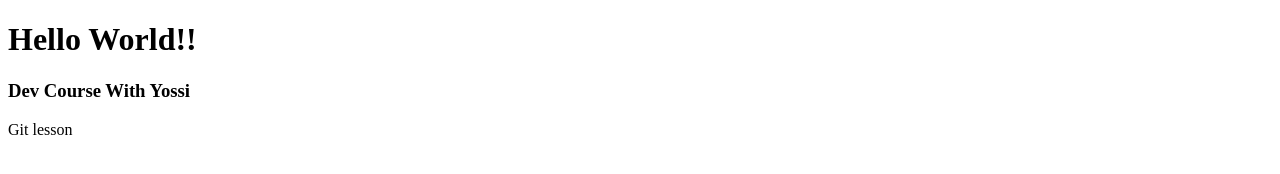
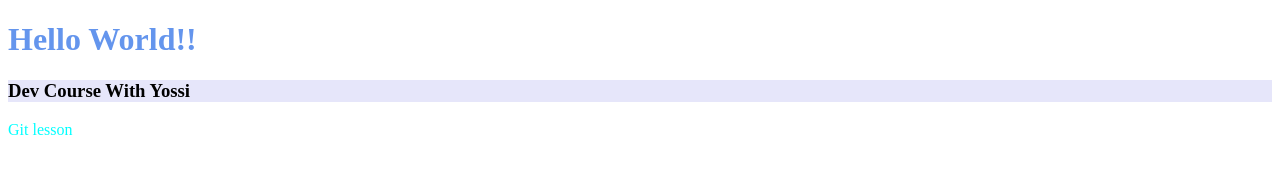
Before and after one commit to yosi-yaffe-alcd/myfirstvc, a plain HTML site: page hello.html in a window 1280 px wide. Drawn offline with Linux system fonts and the light colour scheme.

Commit message:
adding link to style sheet

```diff
--- a/hello.html
+++ b/hello.html
@@ -1,7 +1,7 @@
 <!DOCTYPE html>
 <html>
   <head>
-
+    <link rel="stylesheet" href="hello.css">
   </head>
 
   <body>
```
